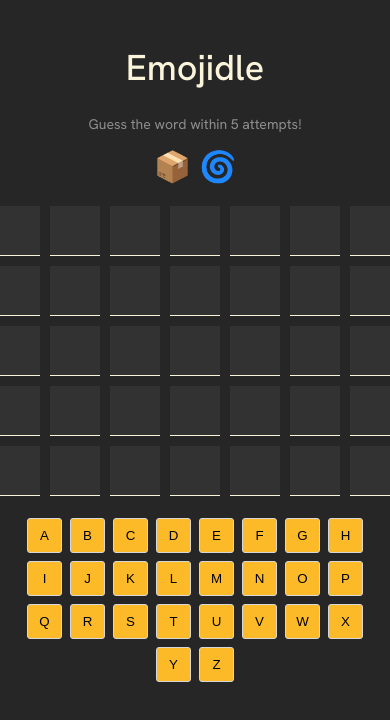
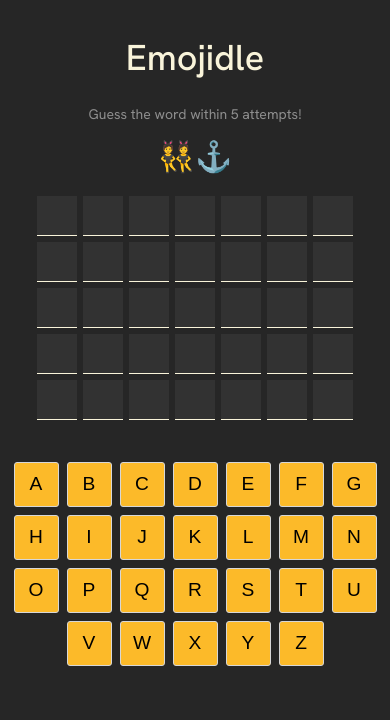
Before and after one commit to NKD52/Emojidle, a React (Vite) app: page / in a window 390 px wide. Shown: the top 720 px of the page. Built offline with nearby package versions, Linux system fonts and the light colour scheme.

Commit message:
added new word, fixed viewport height issues for mobile devices, added feature for generating new words everytime user wins/loses, added responsiveness

```diff
--- a/index.html
+++ b/index.html
@@ -1,9 +1,16 @@
 <html>
   <head>
-        <link rel="preconnect" href="https://fonts.googleapis.com">
-        <link rel="preconnect" href="https://fonts.gstatic.com" crossorigin>
-        <link href="https://fonts.googleapis.com/css2?family=Hanken+Grotesk:ital,wght@0,100..900;1,100..900&display=swap" rel="stylesheet">
-        <link rel="stylesheet" href="./src/index.css">
+    <link rel="preconnect" href="https://fonts.googleapis.com" />
+    <link rel="preconnect" href="https://fonts.gstatic.com" crossorigin />
+    <link
+      href="https://fonts.googleapis.com/css2?family=Hanken+Grotesk:ital,wght@0,100..900;1,100..900&display=swap"
+      rel="stylesheet"
+    />
+    <link rel="stylesheet" href="./src/index.css" />
+    <meta
+      name="viewport"
+      content="width=device-width, initial-scale=1.0, maximum-scale=1.0, user-scalable=no"
+    />
   </head>
   <body>
     <div id="root"></div>
--- a/src/App.jsx
+++ b/src/App.jsx
@@ -69,7 +69,7 @@
             <header>
                 <h1>Emojidle</h1>
                 <p>Guess the word within 5 attempts!</p>
-                <p className="emoji">{    words3.find(item => item.word.toLowerCase() === puzzle.word.toLowerCase())?.emoji.join(" ") || "Word not found"
+                <p className="emoji">{    words3.find(item => item.word.toLowerCase() === puzzle.word.toLowerCase())?.emoji.join(" ")
                 }</p>
             </header>
 
--- a/src/index.css
+++ b/src/index.css
@@ -154,3 +154,40 @@
   white-space: nowrap;
   border: 0;
 }
+
+/* Add these to index.css */
+@media (max-width: 600px) {
+  body {
+    padding: 10px;
+    font-size: 16px;
+  }
+
+
+  span.letter-chips {
+    height: 40px;
+    width: 40px;
+    font-size: 1.5rem;
+  }
+
+  section.keyboard > button {
+    height: 45px;
+    width: 45px;
+    font-size: 1.2rem;
+  }
+
+  section.guess-comp {
+    gap: 6px;
+    margin-bottom: 20px;
+  }
+
+  button.new-game {
+    width: 100%;
+    max-width: 300px;
+  }
+}
+
+@media (min-height:1000px) {
+  main{
+    row-gap: 40px;
+  }
+}
--- a/src/puzzle.jsx
+++ b/src/puzzle.jsx
@@ -1,6 +1,5 @@
 import { words2 } from "../word2";
 import { words3 } from "../words3";
-
 
 const puzzle = {
     word: "",
@@ -9,10 +8,32 @@
     won: false,
     lost: false,
 
+    getPlayedWords() {
+        return JSON.parse(localStorage.getItem("playedWords") || "[]");
+    },
+
+    addPlayedWord(word) {
+        const current = this.getPlayedWords();
+        localStorage.setItem("playedWords", JSON.stringify([...new Set([...current, word])]));
+    },
+
+    resetPlayedWords() {
+        localStorage.removeItem("playedWords");
+    },
+
     init() {
-        const randomIndex = Math.floor(Math.random() * words3.length);
+        const played = this.getPlayedWords();
+        const availableWords = words3.filter(item => !played.includes(item.word.toLowerCase()));
 
-        this.word = words3[randomIndex].word;
+        if (availableWords.length === 0) {
+            this.resetPlayedWords();
+            this.word = "emojidy"; // Fallback word
+            console.log("No more words left. Resetting progress.");
+        } else {
+            const randomIndex = Math.floor(Math.random() * availableWords.length);
+            this.word = availableWords[randomIndex].word;
+        }
+
         this.guesses = ["", "", "", "", ""];
         this.currentGuess = 0;
         this.won = false;
@@ -20,22 +41,25 @@
     },
 
     handleKeyup(e) {
-
         if (this.won || this.lost) return;
 
+        if (e.key === "Enter") {
+            if (this.guesses[this.currentGuess].length != 7) {
+                return;
+            }
 
-
-        if (e.key === "Enter") {
-            if(this.guesses[this.currentGuess].length!=7){
-                return
-            }
             if (this.guesses[this.currentGuess] === this.word.toLowerCase()) {
                 this.won = true;
+                this.addPlayedWord(this.word.toLowerCase());
             }
+
             this.currentGuess++;
-            if (this.currentGuess === 5) {
+
+            if (this.currentGuess === 5 && !this.won) {
                 this.lost = true;
+                this.addPlayedWord(this.word.toLowerCase());
             }
+
             return;
         }
 
--- a/words3.js
+++ b/words3.js
@@ -5,50 +5,49 @@
     { word: "Airport", emoji: ["💨", "🏗"] }, // Air + Port (Apple + Door)
     { word: "Coconut", emoji: ["🫘", "🍫", "🥜"] }, // Cocoa + Nut
     { word: "Pumpkin", emoji: ["✊", "👑"] }, // Pump + Kin
-    { word: "Swimmer", emoji: ["🌊", "👨"] }, // Swim + Mer (Man)
-    { word: "Holiday", emoji: ["🎅", "💡", "📅"] }, // Ho + Light + Day
-    { word: "Factory", emoji: ["📠", "💧", "🔢"] }, // Fax + Torr + Y
-    { word: "Amazing", emoji: ["₪", "💲"] }, // A + Maze + Ing
-    { word: "Success", emoji: ["☀️", "💰"] }, // Suck + Cents
-    { word: "Journey", emoji: ["🧃", "👃", "🔑"] }, // Juice + Nose + Key
-    { word: "Pockets", emoji: ["🎩", "🪙"] }, // Pock + Cents
-    { word: "Library", emoji: ["📖", "🔊"] }, // Lib + Rary (Read)
-    { word: "Picture", emoji: ["🖼️", "📷"] }, // Pic + Ture
-    { word: "Forever", emoji: ["4️⃣", "⛵", "🔁"] }, // Four + Eve + R
+    { word: "Snowman", emoji: ["❄️", "🧑🏻"] }, // Swim + Mer (Man)
+    { word: "Holiday", emoji: ["✝️", "📅"] }, // Ho + Light + Day
+    { word: "Factory", emoji: ["🏭"] }, // Fax + Torr + Y
+    { word: "Amazing", emoji: ["🅰️","₪", "🎤"] }, // A + Maze + Ing
+    { word: "Journey", emoji: ["📖 🦵🏻"] }, // Juice + Nose + Key
+    { word: "Pockets", emoji: ["👝 👝 ➕"] }, // Pock + Cents
+    { word: "Library", emoji: ["📚 🏛️"] }, // Lib + Rary (Read)
+    { word: "Picture", emoji: ["🖼️"] }, // Pic + Ture
+    { word: "Forever", emoji: ["4️⃣ ♾️"] }, // Four + Eve + R
     { word: "Wintery", emoji: ["❄️", "💨"] }, // Win + Tear + Y
-    { word: "Freedom", emoji: ["🍟", "🦷"] }, // Free + Dumb
-    { word: "Society", emoji: ["🔧", "👀", "🍵"] }, // Socket + Eye + Tea
+    { word: "Society", emoji: ["🔌", "👀", "🍵"] }, // Socket + Eye + Tea
     { word: "Imagine", emoji: ["🪞", "📥"] }, // I + Mag + In
-    { word: "Balance", emoji: ["⚖️", "🐜"] }, // Bal + Ants
+    { word: "Balance", emoji: ["⚖️"] }, // Bal + Ants
     { word: "Mystery", emoji: ["💁🏻‍♀️", "🥲"] }, // Mist + Tea + Re
     { word: "Reality", emoji: ["📺", "🍵"] }, // Re + Al + Key
     { word: "Captain", emoji: ["🧢", "🔟"] }, // Cap + Ten
     { word: "Sunrise", emoji: ["☀️", "📈"] }, // Sun + Rise
-    { word: "Diamond", emoji: ["💎", "📅", "🐝"] }, // Die + Monday
-    { word: "Harvest", emoji: ["🌾", "🦅"] }, // Harp + Vest
+    { word: "Diamond", emoji: ["💎"] }, // Die + Monday
+    { word: "Harvest", emoji: ["🌾", "🦺"] }, // Harp + Vest
     { word: "Bicycle", emoji: ["🐝", "🔁"] }, // Bi + Cycle
-    { word: "Monster", emoji: ["📦", "🌀"] }, // Mon + Stir
-    { word: "Paradox", emoji: ["🥭", "🦆", "🔄"] }, // Pair + A + Ducks
+    { word: "Monster", emoji: ["🌙 ⭐"] }, // Mon + Stir
+    { word: "Paradox", emoji: ["👯⚓"] }, // Pair + A + Ducks
     { word: "Silence", emoji: ["🤫"] }, // Silent + C
     { word: "Victory", emoji: ["✌️", "🌲"] }, // V + Tree
     { word: "Whisper", emoji: ["🌬️", "👂"] }, // Whis + Per
     { word: "Miracle", emoji: ["🪞", "🔮"] }, // Mirror + A + Call
-    { word: "Tornado", emoji: ["🌪️", "🚪"] }, // Torn + A + Door
+    { word: "Tornado", emoji: ["🌪️"] }, // Torn + A + Door
     { word: "Unicorn", emoji: ["1️⃣", "🌽"] }, // Uni + Corn
-    { word: "Volcano", emoji: ["🏐", "🗑️", "❌"] }, // Violin + Nose + No
-    { word: "Quantum", emoji: ["🎸", "🍏", "🔢"] }, // Quan + Tum
-    { word: "Jubilee", emoji: ["🎷", "🐝", "📜"] }, // Ju + Bee + Lee
-    { word: "Lenders", emoji: ["👂", "💵"] }, // Lend + Ers
-    { word: "Chasing", emoji: ["🏃", "🔔"] }, // Chase + Sing
-    { word: "Survive", emoji: ["🌊", "🔟"] }, // Surf + Five
+    { word: "Volcano", emoji: ["🏐", "🗑️", "𝐎"] }, // Violin + Nose + No
+    { word: "Quantum", emoji: ["♕ 🐜 ⚖️"] }, // Quan + Tum
+    { word: "Chasing", emoji: ["🏃", "🗣️", "🎤"] }, // Chase + Sing
+    { word: "Survive", emoji: ["🏄 🙏🏻"] }, // Surf + Five
     { word: "Tropics", emoji: ["🌴", "📸"] }, // Trop + Pics
     { word: "Sunbeam", emoji: ["☀️", "💡"] }, // Sun + Beam
-    { word: "Fighter", emoji: ["🔥", "👊"] }, // Fight + Er
-    { word: "Catcher", emoji: ["🥎", "🖐","👨🏾‍🚒"] }, // Catch + Er
+    { word: "Fighter", emoji: ["🤼"] }, // Fight + Er
+    { word: "Catcher", emoji: ["🥎", "🖐","👮"] }, // Catch + Er
     { word: "Wishing", emoji: ["🌠", "💭"] }, // Wish + Ing
     { word: "Lending", emoji: ["🫳","🖋️","🫴", "💵"] }, // Lend + Ing
-    { word: "Rainbow", emoji: ["🌧️", "🐂"] }, // Rain + Bow
+    { word: "Rainbow", emoji: ["🌧️", "🎀"] }, // Rain + Bow
     { word: "Popcorn", emoji: ["🍾", "🌽"] }, // Pop + Corn
-    { word: "Chasing", emoji: ["🏃", "🔔"] }, // Chase + Ing
+    {word: "Fantasy", emoji:["🪭 🌊"]},
+    { word: "Explore", emoji: ["❌ 🌧️"] },
+    { word: "Gravity", emoji: ["🍇 🎉"] },
+
 
 ];
```
Lines whose indentation alone changed are shown as unchanged.
